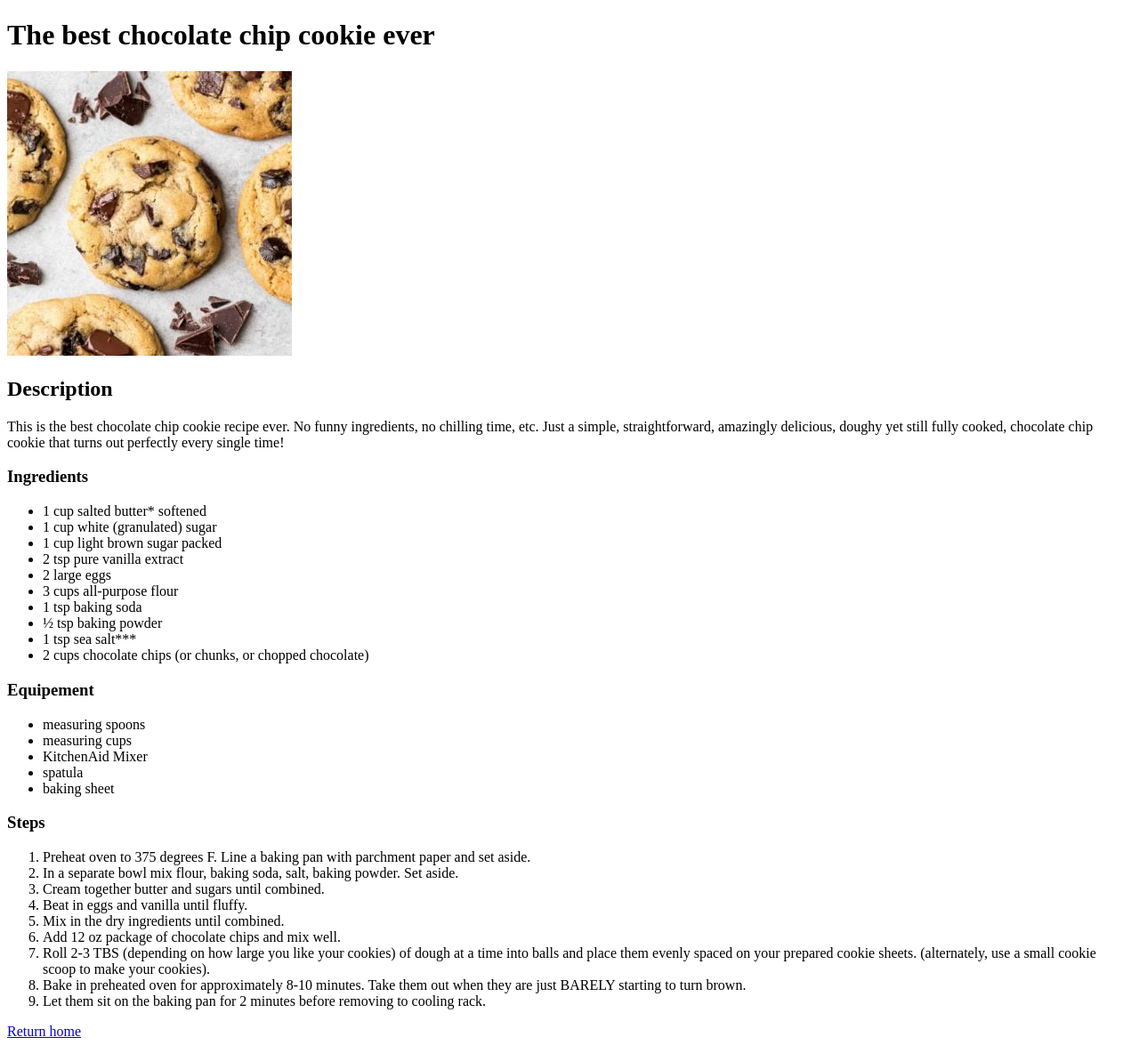
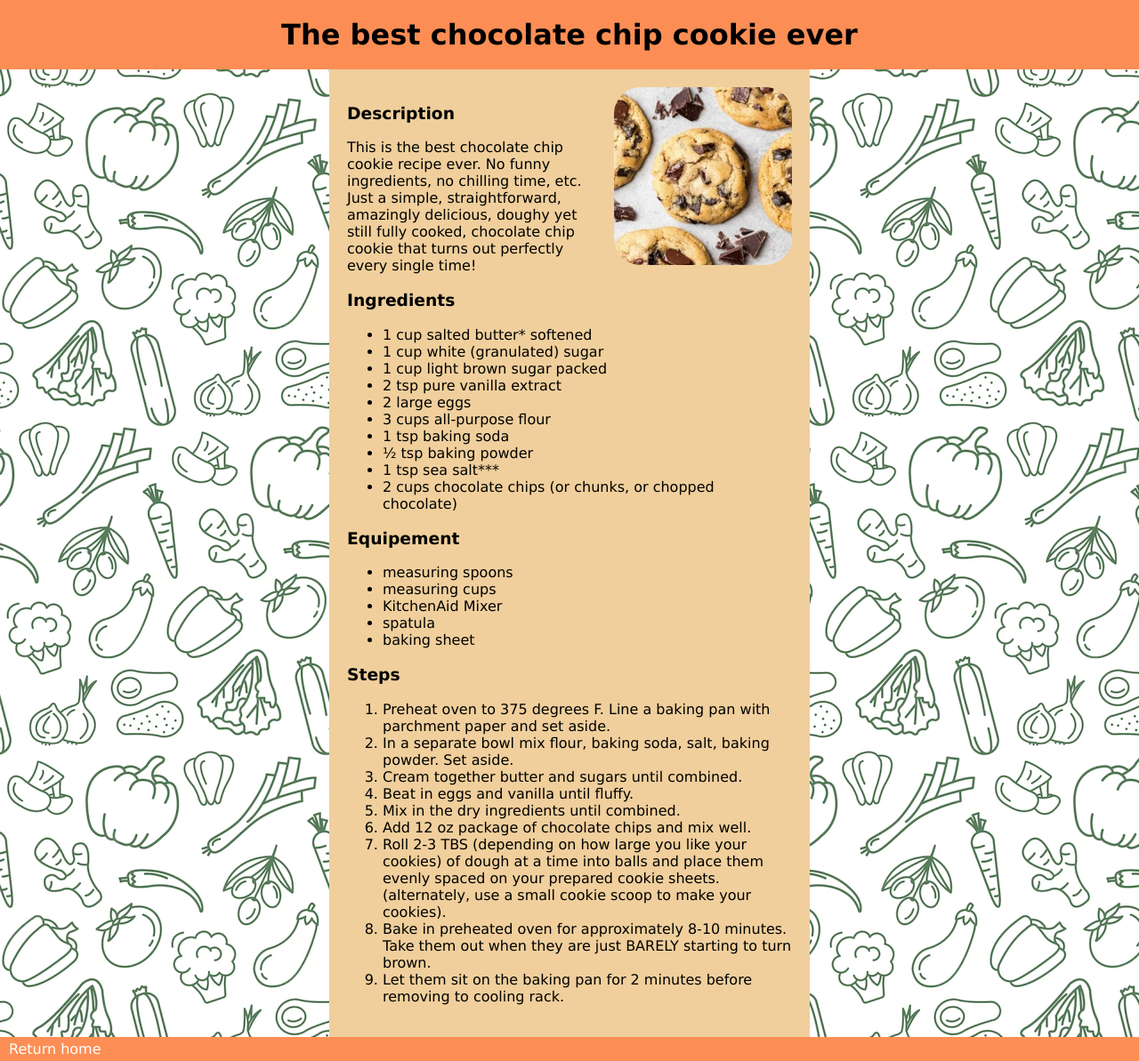
Before and after one commit to edesgree/odin-recipes, a plain HTML site: page recipes/cookies.html in a window 1280 px wide. Shown: the whole page at 89% size. Drawn offline with Linux system fonts and the light colour scheme.

Commit message:
update navbar, css for menus, update links styles

```diff
--- a/recipes/cookies.html
+++ b/recipes/cookies.html
@@ -6,15 +6,20 @@
     <meta http-equiv="X-UA-Compatible" content="IE=edge">
     <meta name="viewport" content="width=device-width, initial-scale=1.0">
     <title>Chocolate Cookies</title>
+    <link rel="stylesheet" href="../style.css">
 </head>
 
 <body>
-
-    <h1>The best chocolate chip cookie ever
-    </h1>
-    <img src="images/cookie.jpg" alt="">
-    <h2>Description</h2>
-    <p>This is the best chocolate chip cookie recipe ever. No funny ingredients, no chilling time, etc. Just a simple,
+    <header>
+        <h1>The best chocolate chip cookie ever</h1>
+    </header>
+    <article>
+        <aside>
+            <img src="images/cookie.jpg" alt="cookie">
+        </aside>
+        <h3>Description</h3>
+        <p>This is the best chocolate chip cookie recipe ever. No funny ingredients, no chilling time, etc. Just a
+            simple,
             straightforward, amazingly delicious, doughy yet still fully cooked, chocolate chip cookie that turns out
             perfectly every single time!
         </p>
@@ -50,13 +55,18 @@
             <li>Mix in the dry ingredients until combined.</li>
             <li>Add 12 oz package of chocolate chips and mix well.</li>
             <li>Roll 2-3 TBS (depending on how large you like your cookies) of dough at a time into balls and place them
-            evenly spaced on your prepared cookie sheets. (alternately, use a small cookie scoop to make your cookies).
+                evenly spaced on your prepared cookie sheets. (alternately, use a small cookie scoop to make your
+                cookies).
             </li>
-        <li>Bake in preheated oven for approximately 8-10 minutes. Take them out when they are just BARELY starting to
+            <li>Bake in preheated oven for approximately 8-10 minutes. Take them out when they are just BARELY starting
+                to
                 turn brown.</li>
             <li>Let them sit on the baking pan for 2 minutes before removing to cooling rack.</li>
         </ol>
-    <p><a href="../index.html">Return home</a></p>
+    </article>
+    <nav class="nav-bottom">
+        <a href="../index.html">Return home</a>
+    </nav>
 </body>
 
 </html>
--- /dev/null
+++ b/style.css
@@ -0,0 +1,66 @@
+body {
+    margin: 0;
+    background-image: url("recipes/images/bg.webp");
+    background-repeat: repeat;
+    background-color: bisque;
+    font-family: Verdana, Geneva, Tahoma, sans-serif;
+}
+a{
+    text-decoration: none;
+}
+a:hover{
+    text-decoration: underline;
+}
+/*nav*/
+nav.nav-top ul {
+list-style-type: none;
+}
+nav.nav-top ul a{
+    color:rgb(255, 106, 0);
+}
+nav.nav-bottom {
+    padding: 4px 10px;
+    background-color: #fc8e55;
+
+}
+
+nav.nav-bottom a {
+    color: white;
+    text-decoration: none;
+}
+
+/*header*/
+
+header {
+    text-align: center;
+}
+
+header h1 {
+    background-color: #fc8e55;
+    margin: 0;
+    padding: 20px;
+}
+
+header img {
+    margin: 20px 0;
+}
+
+/*article*/
+article, .container {
+    margin: 0 auto;
+    max-width: 500px;
+    background-color: rgb(240, 207, 156);
+    padding: 20px;
+}
+
+article aside {
+    float: right;
+
+    padding-left: 20px;
+}
+
+article aside img {
+    border-radius: 30px;
+    margin: 0 auto;
+    width: 200px;
+}
```
Also changed, not shown: index.html (+13 -0 lines), recipes/crispypotatoes.html (+19 -7 lines), recipes/pumpkinpiebars.html (+21 -8 lines), recipes/images/bg.webp (added). Lines whose indentation alone changed are shown as unchanged.
